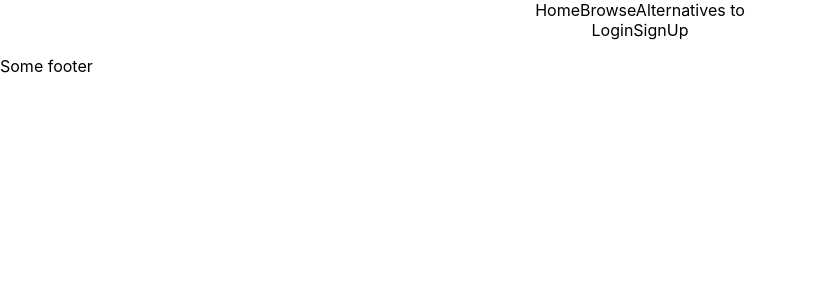
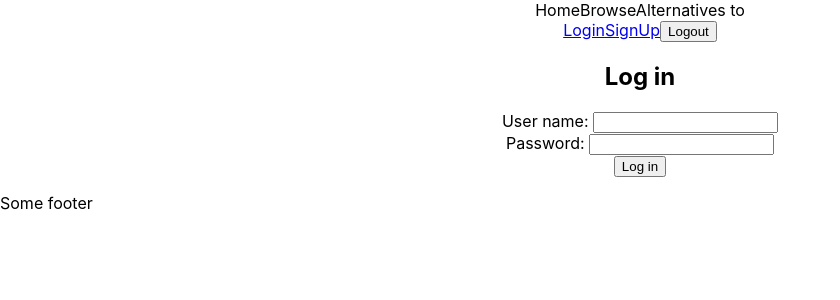
Before and after one commit to OpenStockNet/openStock, a React (Create React App) app in the folder client/: page /login in a window 1280 px wide. Shown: the top 300 px of the page, without its empty margins (0-840 px from the left). Built offline with nearby package versions, Linux system fonts and the light colour scheme.

Commit message:
login and logout on front and back ends

```diff
--- a/client/src/App.js
+++ b/client/src/App.js
@@ -5,6 +5,8 @@ import Navbar from "./components/Navbar";
 
 import { Route, Redirect } from 'react-router-dom';
 import Signup from './components/Signup';
+import Login from './components/Login';
+
 
 class App extends Component {
   state = {
@@ -26,7 +28,19 @@ class App extends Component {
         <Route
           exact
           path='/signup'
-          render={(props) => <Signup  setUser={this.setUser} history={props.history} />} //{...props}
+          render={(props) => <Signup
+            setUser={this.setUser}
+            history={props.history}
+            />} //{...props}
+        />
+
+        <Route
+          exact
+          path='/login'
+          render={(props) => <Login
+            setUser={this.setUser}
+            history={props.history}
+            />} //{...props}
         />
 
       </div>
--- /dev/null
+++ b/client/src/components/Login.js
@@ -0,0 +1,73 @@
+import React, { Component } from 'react';
+//http request is written in ../services/auth
+import { login } from '../services/auth';
+
+class Login extends Component {
+    state = {
+        username:"",
+        password: ""
+    }
+
+    handleChange = (event) => {
+        const name = event.target.name
+        const value = event.target.value
+
+        this.setState({
+            [name]: value
+        });
+    }
+
+    handleSubmit = event => {
+        event.preventDefault();
+
+        const { username, password } = this.state;
+
+        login(username, password).then(responseData => {
+          if (responseData.message) {
+
+            alert(responseData.message)
+          } else {
+            //successfully logged in
+            //update the state for the parnet component
+            this.props.setUser(responseData);
+            //redirect to the page '/'
+            this.props.history.push('/');
+          }
+        });
+      };
+
+    render() {
+        return (
+          <div>
+            <h2>Log in</h2>
+            <form onSubmit={this.handleSubmit}>
+              <div>
+                <label htmlFor='username'>User name: </label>
+                <input
+                  type='text'
+                  name='username'
+                  id='username'
+                  value={this.state.username}
+                  onChange={this.handleChange}
+                />
+              </div>
+              <div>
+                <label htmlFor='password'>Password: </label>
+                <input
+                  type='password'
+                  name='password'
+                  value={this.state.password}
+                  onChange={this.handleChange}
+                  id='password'
+                />
+              </div>
+              <button type='submit'>Log in</button>
+            </form>
+          </div>
+        );
+      }
+}
+
+
+
+export default Login;
--- a/client/src/components/Navbar.js
+++ b/client/src/components/Navbar.js
@@ -1,7 +1,16 @@
 import React from "react";
 import { Link } from "react-router-dom";
+import { logout } from "../services/auth"
 
 const Navbar = () => {
+  //window.location redirects user back to homepage and reload the page
+  const handleLogOut = () => {
+    logout()
+      .then(()=> {
+        window.location = "/";
+      })
+  }
+
   return (
     <nav className="navbar">
       <div>
@@ -10,8 +19,9 @@ const Navbar = () => {
         <a to="/">Alternatives to</a>
       </div>
       <div>
-        <a to="/">Login</a>
-        <a to="/">SignUp</a>
+        <Link to="/login">Login</Link>
+        <Link to="/signup">SignUp</Link>
+        <button onClick={handleLogOut}>Logout</button>
       </div>
     </nav>
   );
```
